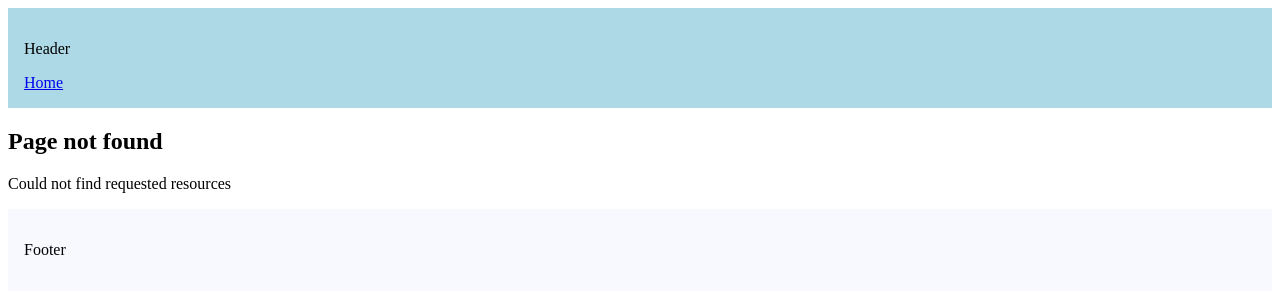
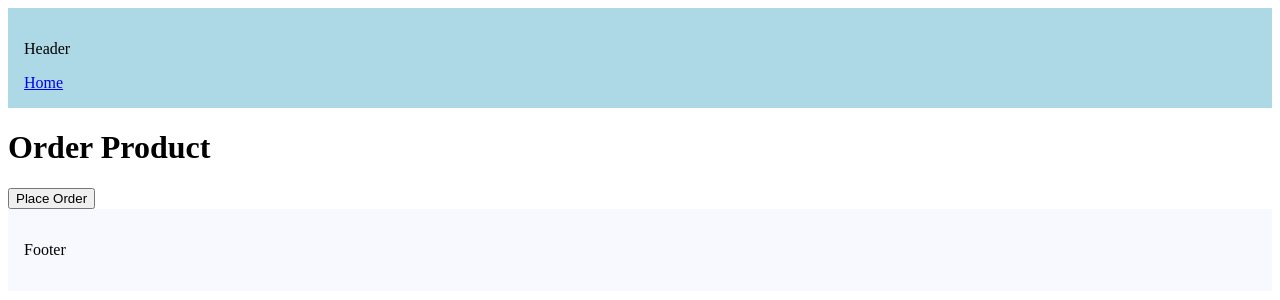
Before and after one commit to zieft/nextjs-tut, a Next.js app in the folder hello-world/: page /order-product in a window 1280 px wide. Before the commit this address had no page. Shown: the top 300 px of the page. Built offline with nearby package versions, Linux system fonts and the light colour scheme.

Commit message:
redirect examples

```diff
--- /dev/null
+++ b/hello-world/src/app/order-product/page.jsx
@@ -0,0 +1,17 @@
+"use client"
+import {useRouter} from "next/navigation";
+
+export default function OrderProduct() {
+    const router = useRouter()
+    const handleClick = () => {
+        console.log('placing your order');
+        router.push("/")
+    }
+
+    return (
+        <>
+            <h1>Order Product</h1>
+            <button onClick={handleClick}>Place Order</button>
+        </>
+    )
+}
```
Also changed, not shown: hello-world/src/app/products/[productId]/reviews/[reviewId]/page.jsx (+5 -5 lines).
